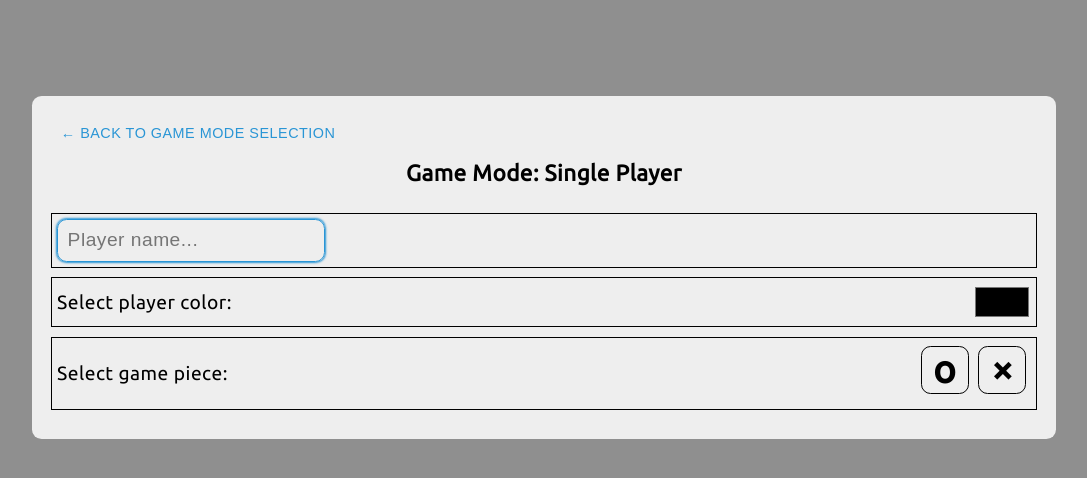
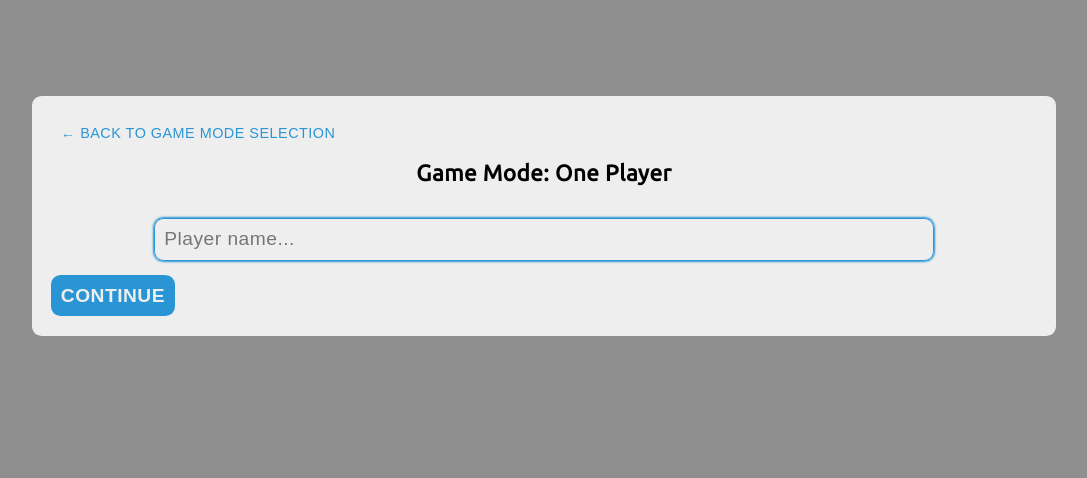
Before and after one commit to Temi-Tade/tic-tac-toe, a plain HTML site: page index.html in a window 1280 px wide. Both pictures are taken after a click on the button "ONE PLAYER". Shown: the whole page, without its empty margins (96-1183 px from the left). Drawn offline with Linux system fonts and the light colour scheme.

Commit message:
Cooking ttt

```diff
--- a/scripts/main.js
+++ b/scripts/main.js
@@ -1,37 +1,68 @@
+let form = document.querySelector('#player_details')
+
+const gameModeScreen = `
+	<!--font awesome for player icon-->
+	<h3>Select Game Mode</h3>
+	<ul type="none" id="gamemode_wrap">
+		<li>
+			<button onclick="singlePlayerGameMode()">One Player</button>
+		</li>
+
+		<li>
+			<button onclick="multiPlayerGameMode()">Two Players</button>
+		</li>
+	</ul>
+`
+
+const singlePlayerScreen = `
+	<button class='backBtn' onclick='createModal(gameModeScreen)'>&larr; Back to Game mode selection</button>
+	<h3>Game Mode: One Player</h3><br>
+	<form id='player_details'>
+		<div class='field'>
+			<label>
+			<input type='text' id='playerName' placeholder='Player name...' autofocus>
+			</label>
+		</div>
+
+		<div id='btn_container'>
+			<button type='submit'>continue</button>
+		</div>
+	</form>
+`
+
+const multiPlayerScreen = `
+	<button class='backBtn' onclick='createModal(gameModeScreen)'>&larr; Back to Game mode selection</button>
+	<h3>Game Mode: Two Players</h3><br>
+	<form id='player_details'>
+		<div class='field'>
+			<label>
+				<input type='text' id='player1Name' placeholder='Player 1 Name...' autofocus>
+			</label>
+		</div>
+
+		<div class='field'>
+			<label>
+				<input type='text' id='player2Name' placeholder='Player 2 Name...'>
+			</label>
+		</div>
+
+		<div id='btn_container'>
+			<button>continue</button>
+		</div>
+	</form>
+`
+
 let createModal = (text) => {
 	modal.innerHTML = text
 }
 
 let singlePlayerGameMode = () => {
-	createModal(`
-	<button class='backBtn'>&larr; Back to Game mode selection</button>
-	<h3>Game Mode: Single Player</h3><br>
-	<form>
+	createModal(singlePlayerScreen)
+}
 
-		<label>
-			<input type='text' id='playerName' placeholder='Player name...' autofocus>
-		</label>
+let multiPlayerGameMode = () => {
+	createModal(multiPlayerScreen)
+}
 
-		<label>
-			<span>Select player color:</span>
-			<input type='color' id='playerColor'>
-		</label>
 
-		<label>
-			<span>Select game piece:</span>
-
-			<div id='gamepiece-wrap'>
-				<label>
-					<input type='radio' id='cross' value='cross' name='gamepiece'>
-					<span>o</span>
-				</label>
-
-				<label>
-					<input type='radio' id='knot' value='knot' name='gamepiece'>
-					<span>×</span>
-				</label>
-			</div>
-		</label>
-	</form>
-	`)
-}
+uri
--- a/styles/style.css
+++ b/styles/style.css
@@ -73,10 +73,10 @@ label{
 	display: flex;
 	margin: .2rem 0 .5rem;
 	font-weight: 350;
-	border: 1px solid;
 	padding: .25rem;
 	align-items: center;
-	justify-content: space-between
+	justify-content: space-between;
+	width: 100%;
 }
 
 input{
@@ -89,12 +89,9 @@ input[type=text]{
 	font-size: var(--fsize_med);
 	border-radius: var(--borad);
 	background: transparent;
-}
-
-input[type=color]{
-	width: 3rem;
-	border: 0;
-	height: 2rem;
+	display: block;
+	width: 80%;
+	margin: auto;
 }
 
 input:focus{
@@ -161,3 +158,9 @@ button.backBtn{
 	transition: .5s;
 	color: var(--light);
 }
+
+.field{
+	display: flex;
+	justify-content: space-between;
+	align-items: center
+}
```
